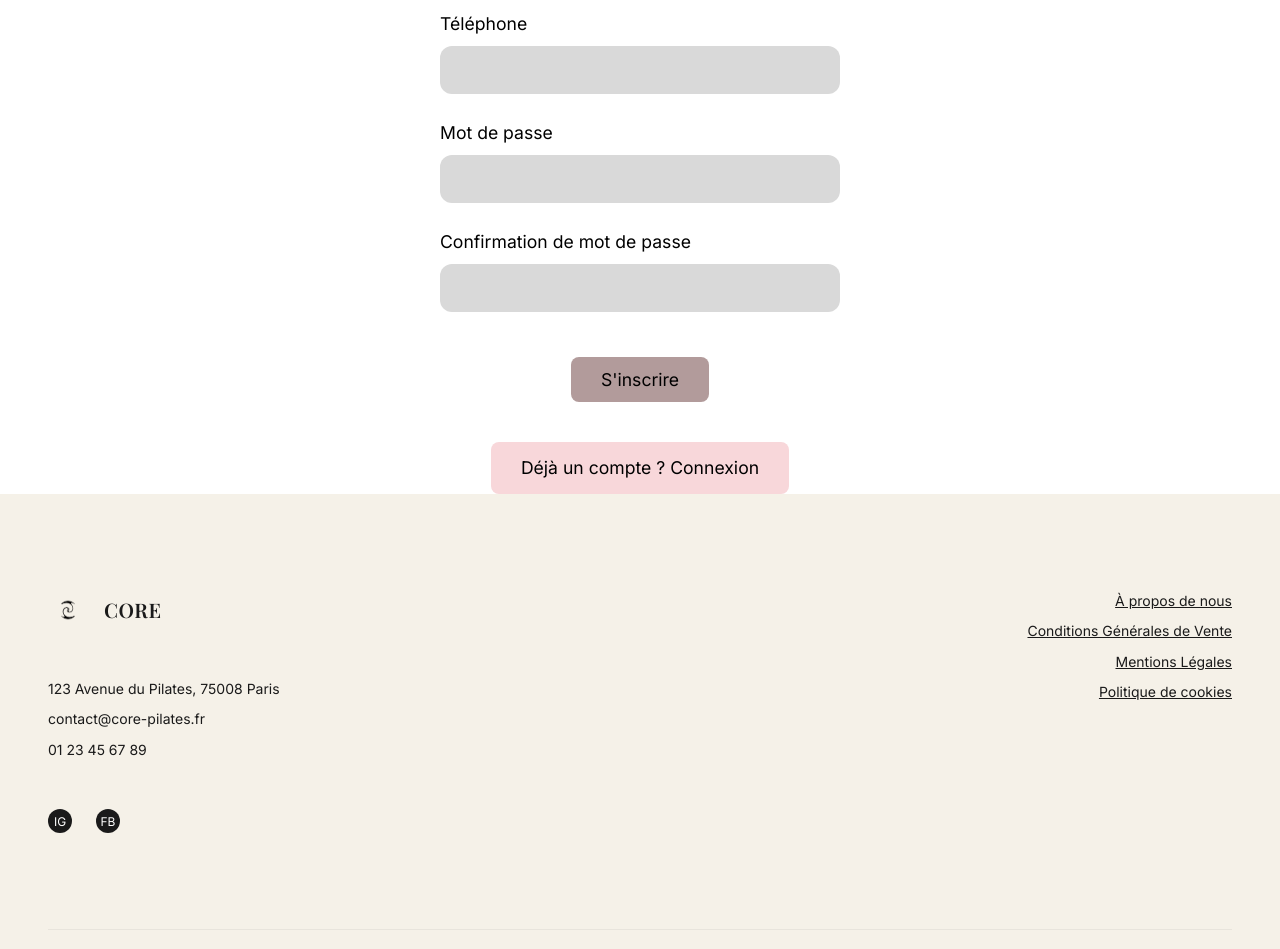
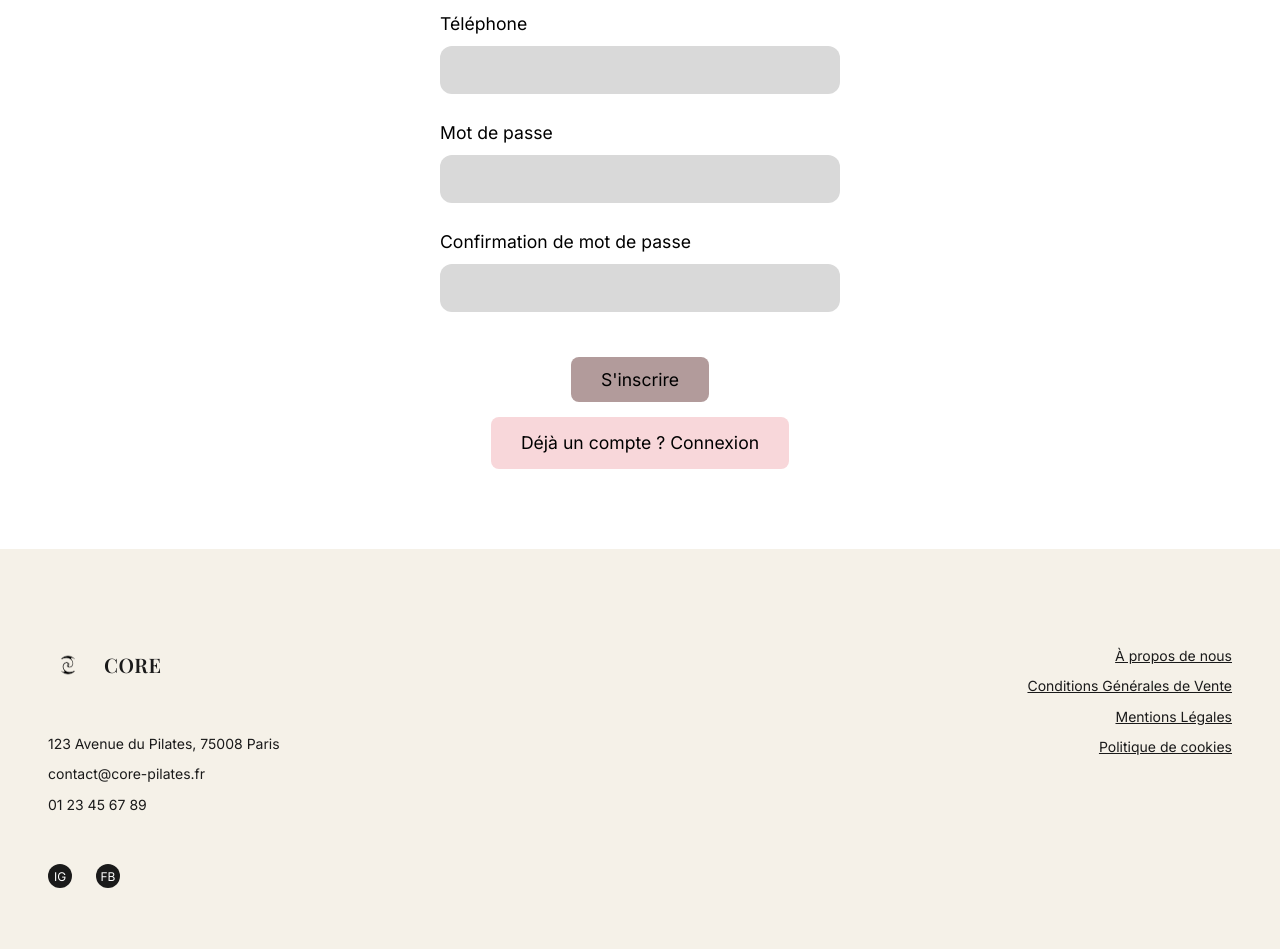
Before and after one commit to ChrisaMendoza/pilates-frontend, a React (Vite) app: page /register in a window 1280 px wide. Shown: the part 801-1750 px from the top of the page. Built offline with nearby package versions, Linux system fonts and the light colour scheme; no server answers.

Commit message:
style: increase bottom spacing on register page

```diff
--- a/src/pages/RegisterPage.module.css
+++ b/src/pages/RegisterPage.module.css
@@ -4,6 +4,7 @@
     align-items: center;
     min-height: calc(100vh - 80px);
     padding-top: 50px;
+    padding-bottom: 80px;
     font-family: 'Outfit', 'Inter', sans-serif;
 }
 
@@ -59,7 +60,7 @@
     display: flex;
     flex-direction: column;
     align-items: center;
-    gap: 40px;
+    gap: 15px;
     margin-top: 20px;
 }
 
```
